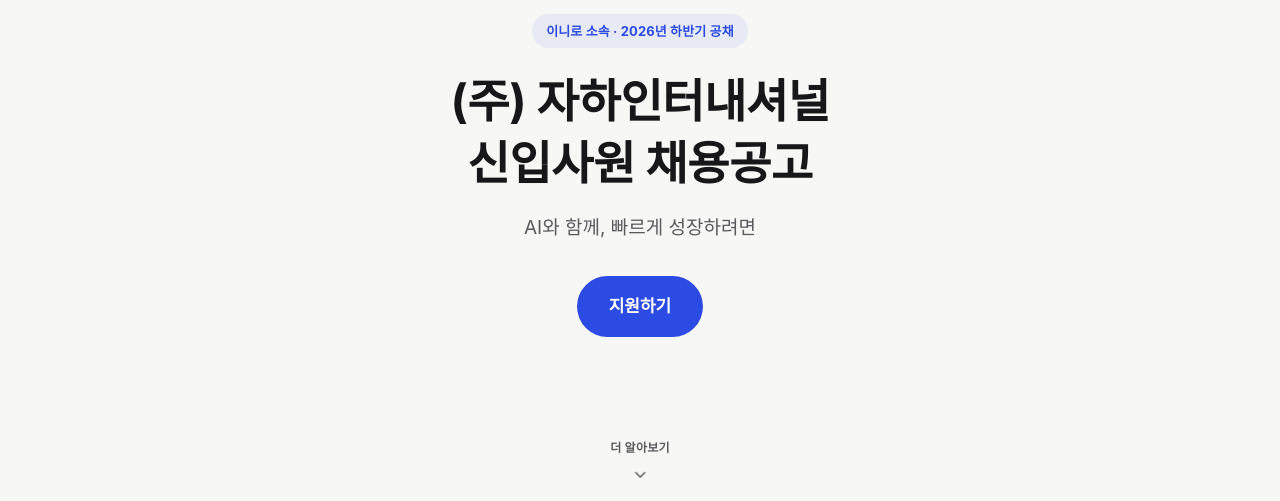
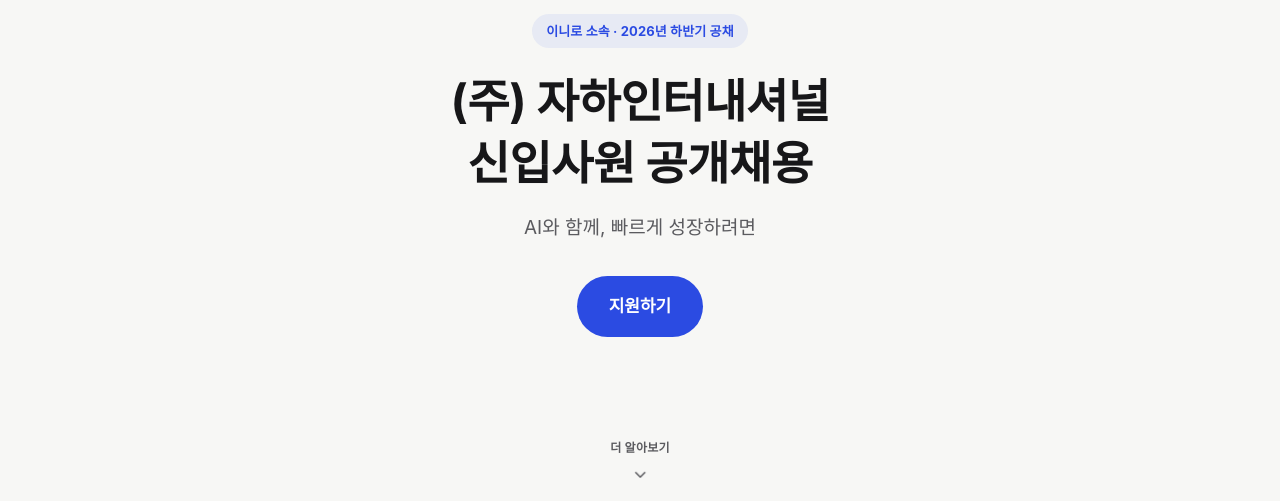
Before and after one commit to jiwonsudo/zaha-intl-recruit, a plain HTML site: page index.html in a window 1280 px wide. Shown: the part 299-800 px from the top of the page. Drawn offline with Linux system fonts and the light colour scheme; a web font is replaced by a local one.

Commit message:
design: 채용공고에서 공개채용으로 멘트수정

```diff
--- a/index.html
+++ b/index.html
@@ -35,7 +35,7 @@
     <div class="wrap">
       <img class="logo-mark" src="zaha_intl_logo.webp" alt="자하인터내셔널 로고">
       <span class="label">이니로 소속 · 2026년 하반기 공채</span>
-      <h1>(주) 자하인터내셔널<br>신입사원 채용공고</h1>
+      <h1>(주) 자하인터내셔널<br>신입사원 공개채용</h1>
       <p class="sub">AI와 함께, 빠르게 성장하려면</p>
       <a class="btn btn-lg" href="#apply">지원하기</a>
     </div>
```
